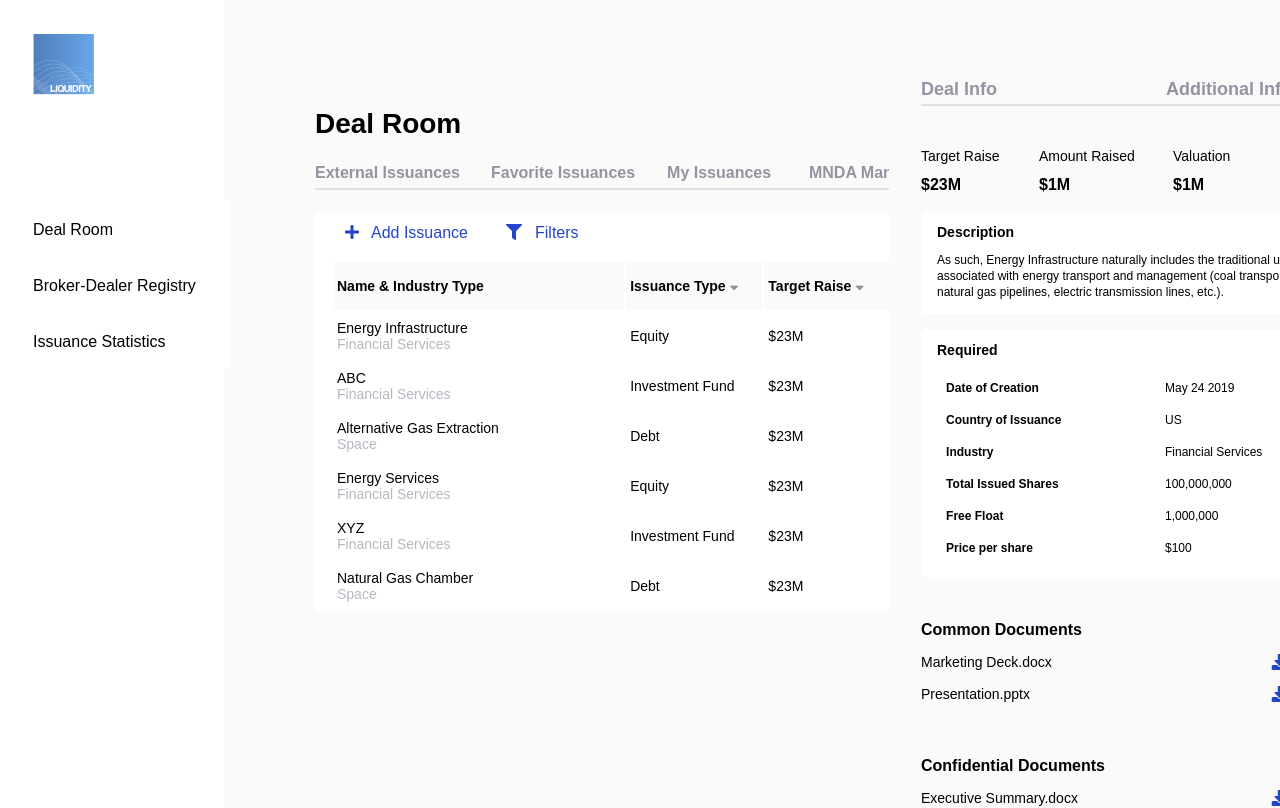
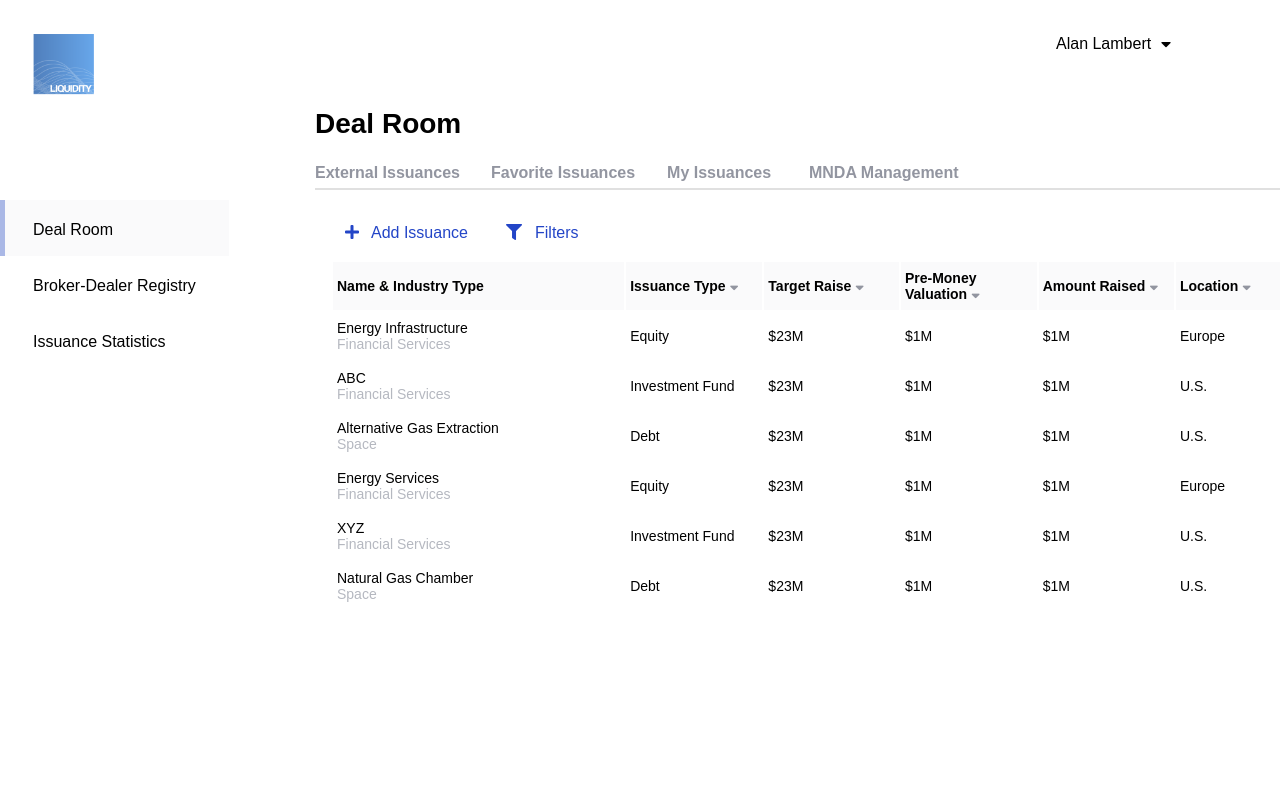
Before and after one commit to mayanksolan/LiquidityDigitalFigmaMockup, a React (Create React App) app in the folder client/: page / in a window 1280 px wide. Shown: the top 808 px of the page. Built offline with nearby package versions, Linux system fonts and the light colour scheme.

Commit message:
react-responsive-modal

```diff
--- a/client/package.json
+++ b/client/package.json
@@ -11,6 +11,7 @@
     "react-currency-format": "^1.0.0",
     "react-dom": "^16.12.0",
     "react-perfect-scrollbar": "^1.5.3",
+    "react-responsive-modal": "^4.0.1",
     "react-router-dom": "^5.1.2",
     "react-scripts": "3.3.0",
     "react-scrollbar": "^0.5.6"
--- a/client/src/App.css
+++ b/client/src/App.css
@@ -2,9 +2,10 @@
   margin: 0;
   display: grid;
   grid-template-columns: 224px 1216px;
+  /* background-color: rgba(0, 0, 0, 0.5); */
 }
 .dealInfo {
-  display: hidden;
+  /* display: none; */
   position: absolute;
   width: 552px;
   height: 1206px;
--- a/client/src/App.js
+++ b/client/src/App.js
@@ -1,5 +1,5 @@
 import React from "react";
-import { BrowserRouter } from "react-router-dom";
+import Modal from "react-responsive-modal";
 import "./App.css";
 import Menu from "./components/menu/Menu";
 import Frame from "./components/frame/Frame";
@@ -165,30 +165,49 @@ class App extends React.Component {
           favorite: false
         }
       ],
-      selectedIssuanceId: null
+      selectedIssuanceId: null,
+      open: false
     };
   }
+
   clickIssuance = iId => {
-    this.setState({ selectedIssuanceId: iId });
+    this.setState(
+      {
+        selectedIssuanceId: iId,
+        open: true
+      },
+      () => console.log(this.state.backgroundColor)
+    );
+  };
+  closeClicked = () => {
+    this.setState({ selectedIssuanceId: null, open: false });
   };
   render() {
+    const { open } = this.state;
     const selectIssuance = this.state.issuance.filter(
       issua => issua.issuanceId === this.state.selectedIssuanceId
     );
     const finalIssuance =
       selectIssuance.length === 0 ? this.state.issuance[0] : selectIssuance[0];
     return (
-      <BrowserRouter>
-        <div className="App">
+      <div className="App">
+        <div>
           <Menu />
           <Frame
             issuance={this.state.issuance}
             user={this.state.user}
             clickIssuance={this.clickIssuance}
           />
-          <DealInfo issuance={finalIssuance} />
         </div>
-      </BrowserRouter>
+        {this.state.selectedIssuanceId !== null && (
+          <Modal open={open} onClose={this.closeClicked}>
+            <DealInfo
+              issuance={finalIssuance}
+              closeClicked={this.closeClicked}
+            />
+          </Modal>
+        )}
+      </div>
     );
   }
 }
--- a/client/src/components/dealInfo/DealInfo.js
+++ b/client/src/components/dealInfo/DealInfo.js
@@ -12,7 +12,7 @@ export default class DealInfo extends Component {
   render() {
     return (
       <div className="dealInfo">
-        <button className="close">
+        <button className="close" onClick={this.props.closeClicked}>
           Close<i className="fas fa-times closeIcon"></i>
         </button>
         <Tabs />
--- a/client/src/components/menu/Menu.js
+++ b/client/src/components/menu/Menu.js
@@ -10,6 +10,9 @@ export default class Menu extends Component {
       navArr: ["Deal Room", "Broker-Dealer Registry", "Issuance Statistics"],
       selectedItem: null
     };
+  }
+  componentDidMount() {
+    this.setState({ selectedItem: 0 });
   }
 
   clickHandler = idx => {
```
Also changed, not shown: 1 other file (tests, documents, lock files or other folders).
